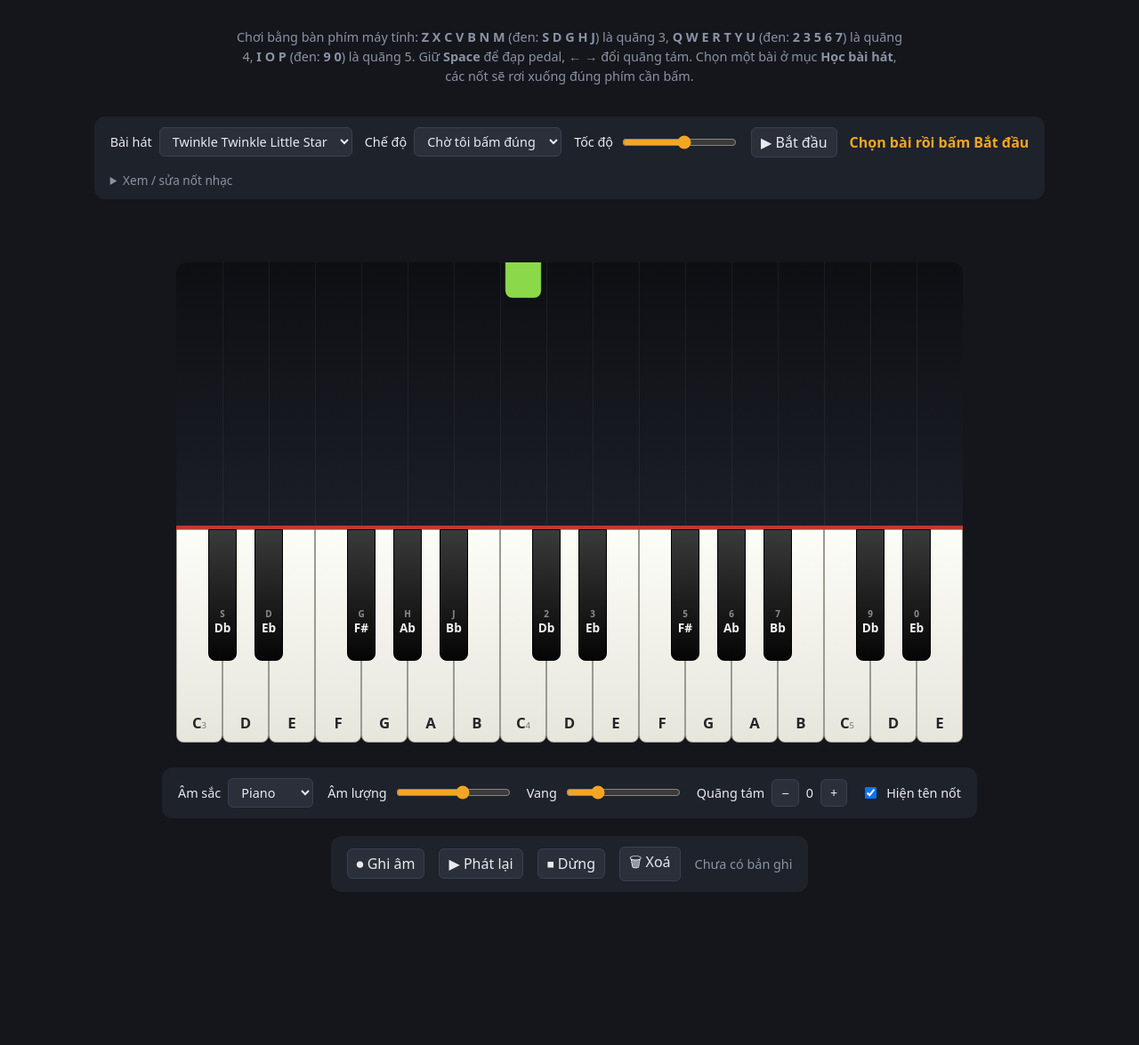
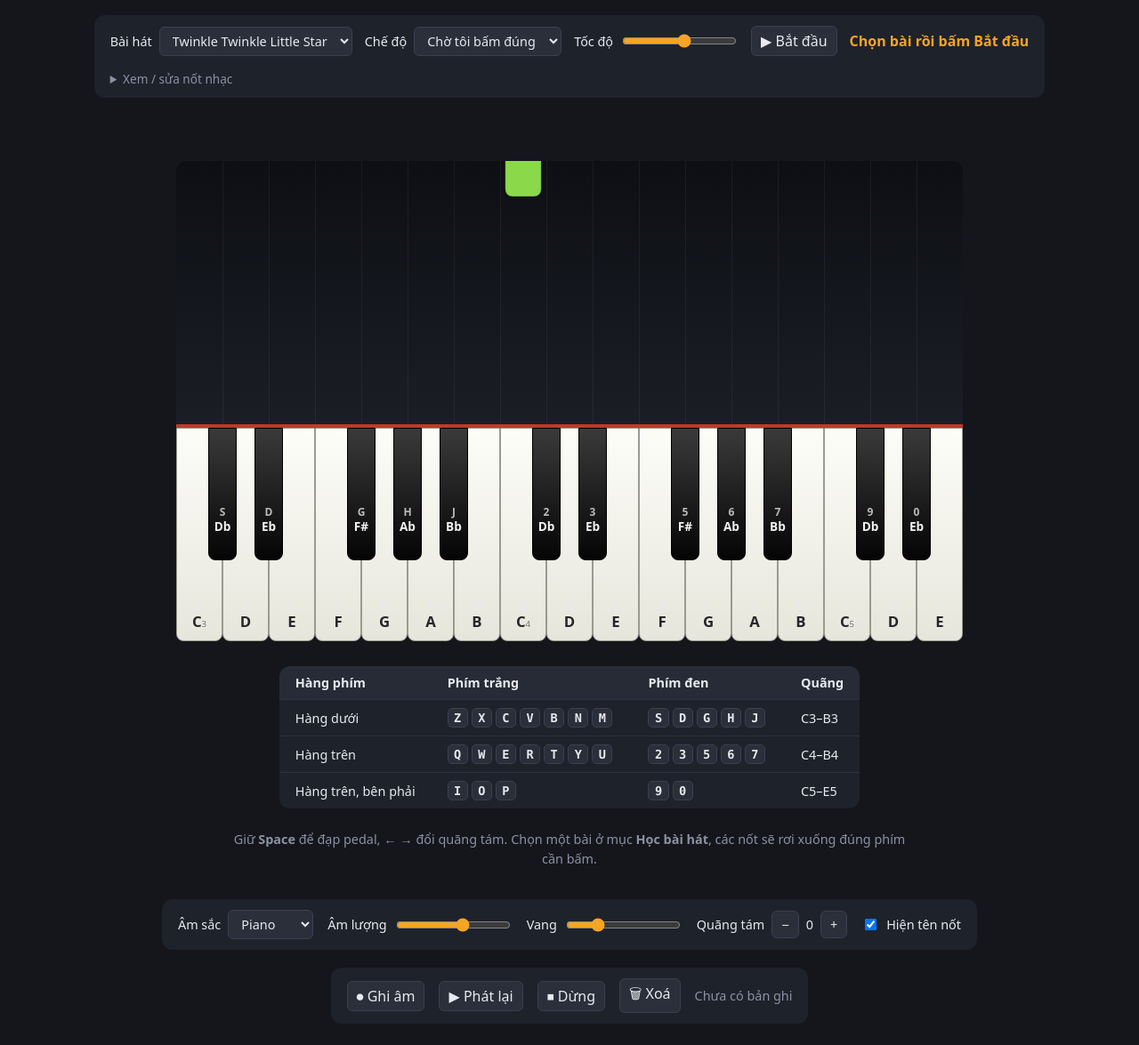
Before and after one commit to drdangnguyen95/myapp, a plain HTML site: page index.html in a window 1280 px wide. Shown: the part 60-1235 px from the top of the page at 89% size. Before the commit the page ends 1087 px from the top, so only its background shows below. Drawn offline with Linux system fonts and the light colour scheme.

Commit message:
Show keyboard-to-piano key table
Co-Authored-By: Claude Sonnet 5.5 <noreply@anthropic.com>
Claude-Session: https://claude.ai/code/session_01ULPE7qtmKYp5KS6Jyi1PUC

```diff
--- a/index.html
+++ b/index.html
@@ -21,6 +21,14 @@
   .now { min-height:1.8rem; font-size:1.4rem; font-weight:700; color:var(--accent); }
   .wrap { width:100%; overflow-x:auto; padding-bottom:8px; }
   .piano { position:relative; height:240px; margin:0 auto; user-select:none; touch-action:none; }
+  .keytable { max-width:100%; display:flex; flex-direction:column; gap:10px; align-items:center; }
+  .keytable table { border-collapse:collapse; background:var(--panel); border-radius:12px; overflow:hidden; font-size:.9rem; }
+  .keytable th, .keytable td { padding:9px 18px; text-align:left; border-bottom:1px solid #2c3140; white-space:nowrap; }
+  .keytable th { background:#262b36; font-weight:600; }
+  .keytable tr:last-child td { border-bottom:0; }
+  kbd { display:inline-block; min-width:1.7em; margin-right:4px; padding:2px 6px; text-align:center; border-radius:5px;
+        background:#2a2f3a; border:1px solid #3a4050; font:600 .85rem ui-monospace, Menlo, Consolas, monospace; }
+  .keytable { overflow-x:auto; }
   .stage { position:relative; margin:0 auto; }
   .fall { display:block; border-radius:12px 12px 0 0; }
   .key { position:absolute; top:0; display:flex; align-items:flex-end; justify-content:center;
@@ -34,7 +42,7 @@
   .key small { display:flex; flex-direction:column; align-items:center; gap:3px; line-height:1; pointer-events:none; }
   .key small b { font-size:1.05rem; font-weight:700; }
   .key small b sub { font-size:.6rem; font-weight:500; vertical-align:baseline; opacity:.6; }
-  .key small i { font-style:normal; font-size:.62rem; font-weight:600; opacity:.5; }
+  .key small i { font-style:normal; font-size:.75rem; font-weight:700; opacity:.7; }
   .white small b { color:#26262a; }
   .black small b { color:#f1f1f1; font-size:.85rem; }
   .black small i { color:#fff; }
@@ -50,11 +58,6 @@
 </head>
 <body>
 <h1>🎹 Piano bàn phím</h1>
-<p class="hint">
-  Chơi bằng bàn phím máy tính: <b>Z X C V B N M</b> (đen: <b>S D G H J</b>) là quãng 3, <b>Q W E R T Y U</b> (đen: <b>2 3 5 6 7</b>) là quãng 4,
-  <b>I O P</b> (đen: <b>9 0</b>) là quãng 5. Giữ <b>Space</b> để đạp pedal, <b>← →</b> đổi quãng tám.
-  Chọn một bài ở mục <b>Học bài hát</b>, các nốt sẽ rơi xuống đúng phím cần bấm.
-</p>
 
 <div class="controls learn">
   <div class="row">
@@ -90,6 +93,18 @@
 
 <div class="now" id="now">&nbsp;</div>
 <div class="wrap"><div class="stage" id="stage"><canvas class="fall" id="fall"></canvas><div class="piano" id="piano"></div></div></div>
+
+<div class="keytable">
+  <table>
+    <thead><tr><th>Hàng phím</th><th>Phím trắng</th><th>Phím đen</th><th>Quãng</th></tr></thead>
+    <tbody>
+      <tr><td>Hàng dưới</td><td><kbd>Z</kbd><kbd>X</kbd><kbd>C</kbd><kbd>V</kbd><kbd>B</kbd><kbd>N</kbd><kbd>M</kbd></td><td><kbd>S</kbd><kbd>D</kbd><kbd>G</kbd><kbd>H</kbd><kbd>J</kbd></td><td>C3–B3</td></tr>
+      <tr><td>Hàng trên</td><td><kbd>Q</kbd><kbd>W</kbd><kbd>E</kbd><kbd>R</kbd><kbd>T</kbd><kbd>Y</kbd><kbd>U</kbd></td><td><kbd>2</kbd><kbd>3</kbd><kbd>5</kbd><kbd>6</kbd><kbd>7</kbd></td><td>C4–B4</td></tr>
+      <tr><td>Hàng trên, bên phải</td><td><kbd>I</kbd><kbd>O</kbd><kbd>P</kbd></td><td><kbd>9</kbd><kbd>0</kbd></td><td>C5–E5</td></tr>
+    </tbody>
+  </table>
+  <p class="hint">Giữ <b>Space</b> để đạp pedal, <b>← →</b> đổi quãng tám. Chọn một bài ở mục <b>Học bài hát</b>, các nốt sẽ rơi xuống đúng phím cần bấm.</p>
+</div>
 
 <div class="controls">
   <label>Âm sắc
```
